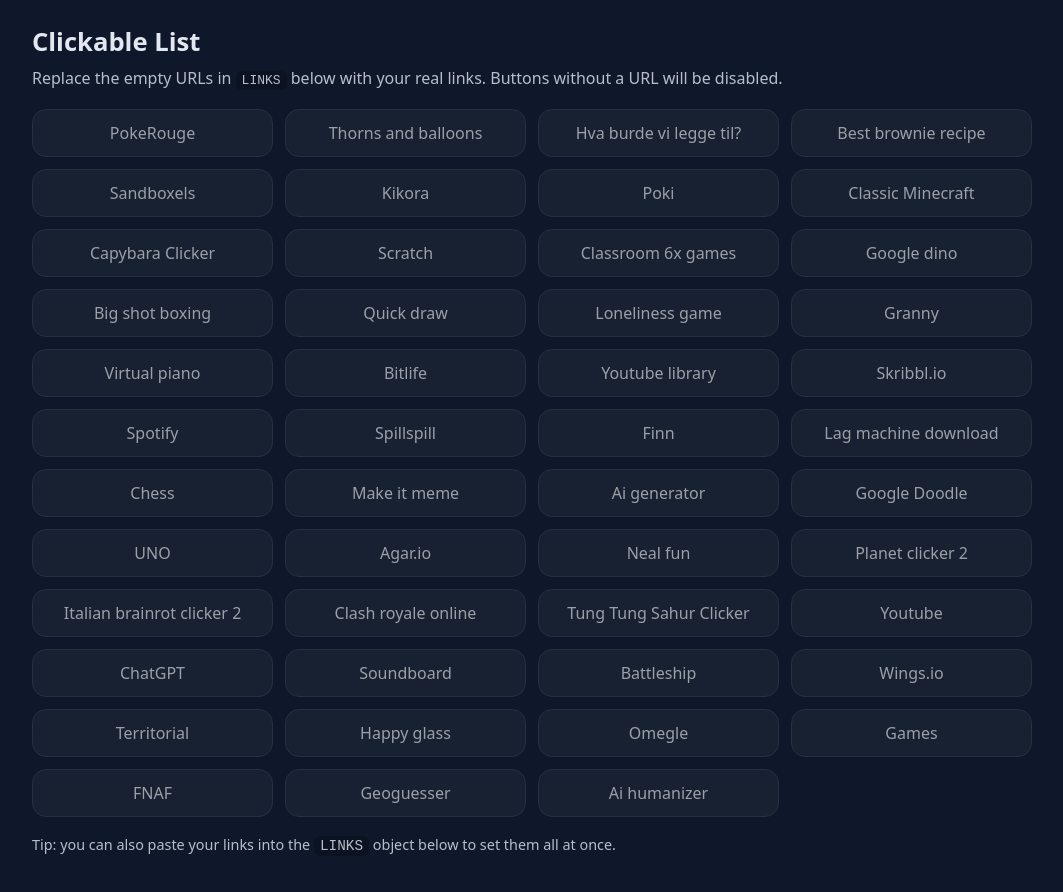
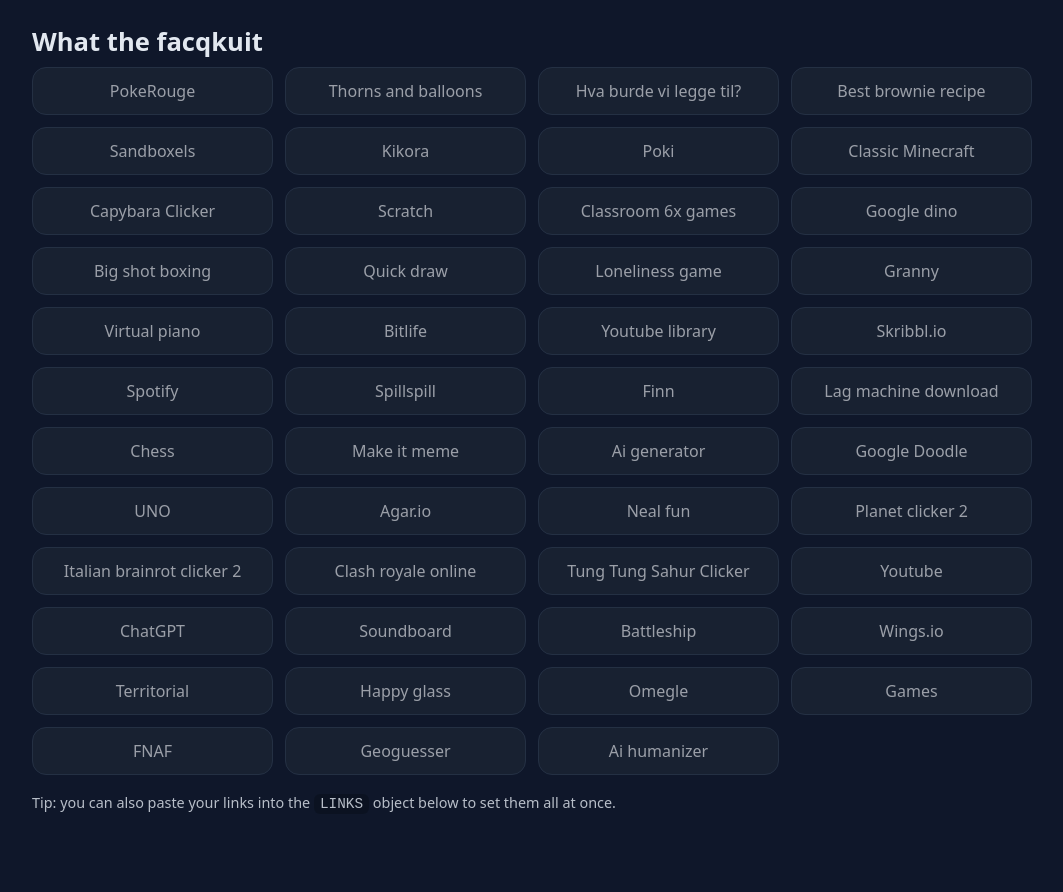
Before and after one commit to Pinnedyr/Matteoppgaver, a plain HTML site: page index.html in a window 1280 px wide. Shown: the whole page, without its empty margins (108-1171 px from the left). After the commit the page ends 850 px from the top, so only its background shows below. Drawn offline with Linux system fonts and the light colour scheme.

Commit message:
Update index.html

```diff
--- a/index.html
+++ b/index.html
@@ -44,8 +44,8 @@
 </head>
 <body>
   <div class="container">
-    <h1>Clickable List</h1>
-    <p class="hint">Replace the empty URLs in <code>LINKS</code> below with your real links. Buttons without a URL will be disabled.</p>
+    <h1>What the facqkuit</h1>
+
 
     <div class="grid" id="links-grid">
       <a class="link" data-key="poke-rouge">PokeRouge</a>
```
